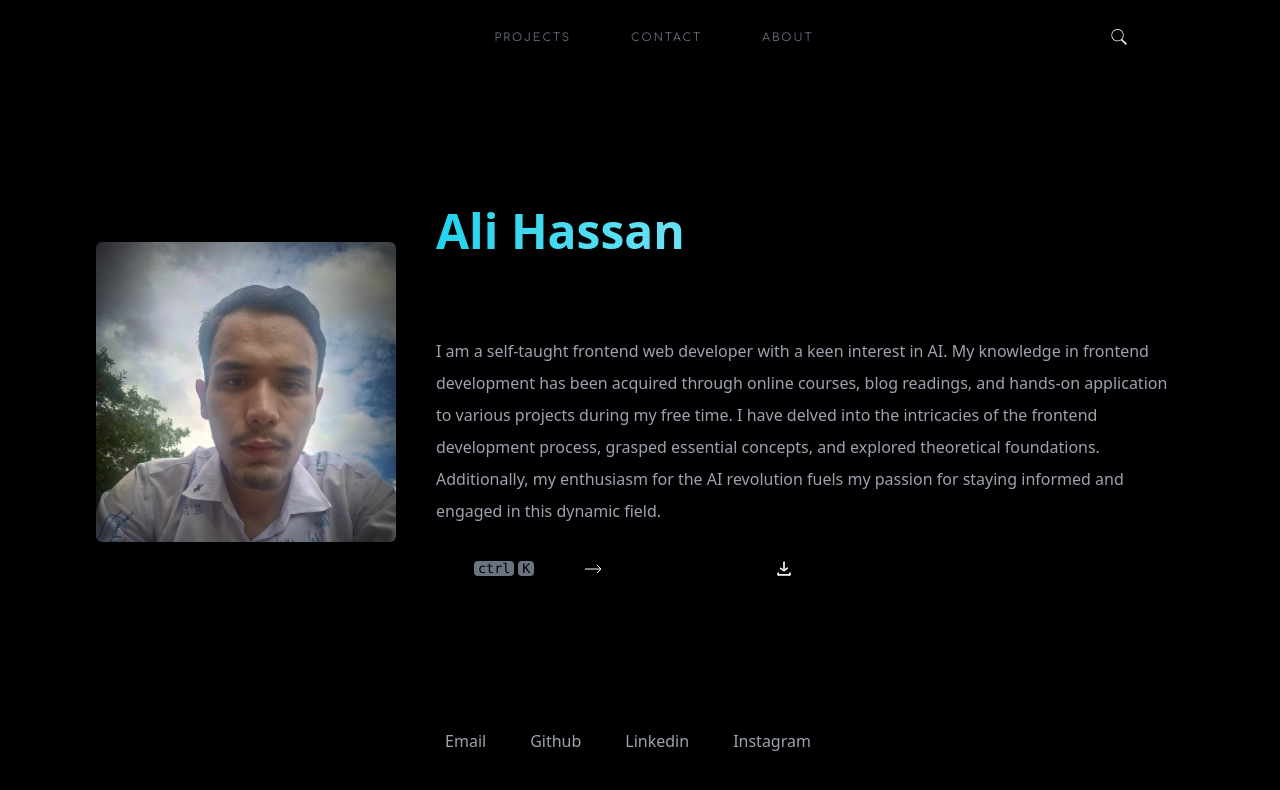
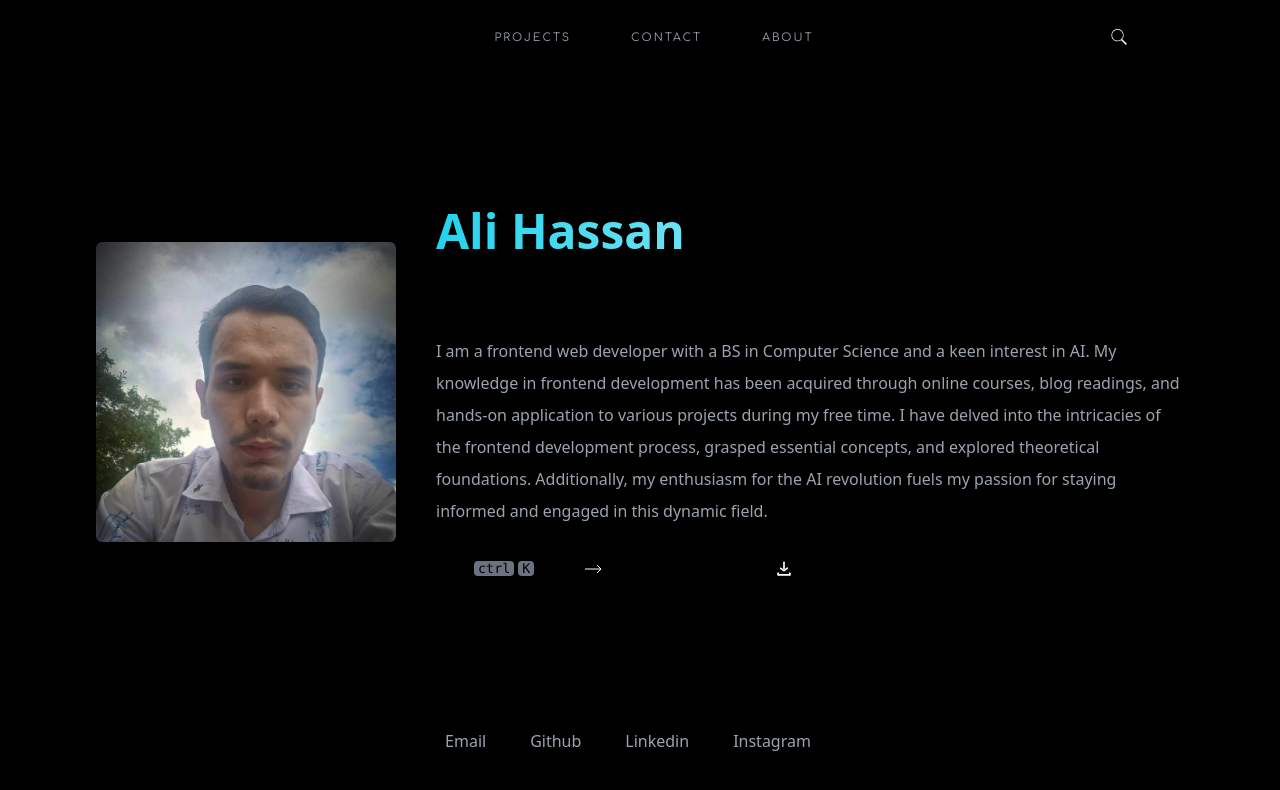
Before and after one commit to alyhxn/portfolio, a Next.js app: page / in a window 1280 px wide. Shown: the top 790 px of the page. Built offline with nearby package versions, Linux system fonts and the light colour scheme.

Commit message:
minor changes

```diff
--- a/app/components/Navbar.jsx
+++ b/app/components/Navbar.jsx
@@ -17,7 +17,7 @@ const Navbar = () => {
       <Link className='font-20 font-bold' href='/'>alihxn</Link>
       <ul className={`${inter.className} flex font-11 font-bold letter-spacing-2 py-8 sm-order-1 gap-20 overflow-x-scroll overflow-y-hidden`}>
         {pages.map(page => (
-          <li key={page} className={current_page.includes(page.toLowerCase()) ? 'color-1' : 'color-3'}>
+          <li key={page} className={current_page.includes(page.toLowerCase()) ? 'color-1' : 'color-2'}>
             <Link className='px-20 py-8 btn-hover rounded-6 cursor-pointer' href={`/${page.toLowerCase()}`}>{page}</Link>
           </li>
         ))}
--- a/app/page.js
+++ b/app/page.js
@@ -14,7 +14,7 @@ export default function Home() {
       <div>
         <h1 className='font-bold font-48 pb-40 text-gradient bg-gradient-1'>Ali Hassan</h1>
         <div className='line-height-2'>Software Engineer</div>
-        <div className='color-2 line-height-2'>I am a self-taught frontend web developer with a keen interest in AI. My knowledge in frontend development has been acquired through online courses, blog readings, and hands-on application to various projects during my free time. I have delved into the intricacies of the frontend development process, grasped essential concepts, and explored theoretical foundations. Additionally, my enthusiasm for the AI revolution fuels my passion for staying informed and engaged in this dynamic field.</div>
+        <div className='color-2 line-height-2'>I am a frontend web developer with a BS in Computer Science and a keen interest in AI. My knowledge in frontend development has been acquired through online courses, blog readings, and hands-on application to various projects during my free time. I have delved into the intricacies of the frontend development process, grasped essential concepts, and explored theoretical foundations. Additionally, my enthusiasm for the AI revolution fuels my passion for staying informed and engaged in this dynamic field. </div>
         <div className='flex sm-flex-col items-center pt-24 gap-4 font-14'>
           <button onClick={() => setActiveSearch(true)} className='flex items-center btn-unique btn-hover px-20 py-8 gap-4 rounded-6 cursor-pointer transition-colors duration-200'>
             Press <span className='font-mono bg-color-3 color-rev-1 px-4 rounded-4'>ctrl</span> <span className='font-mono bg-color-3 color-rev-1 px-4 rounded-4'>K</span> to start
```
